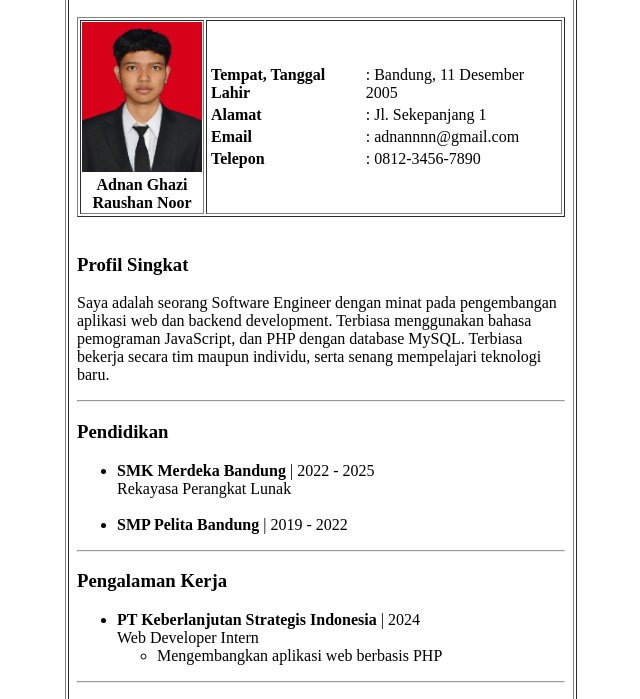
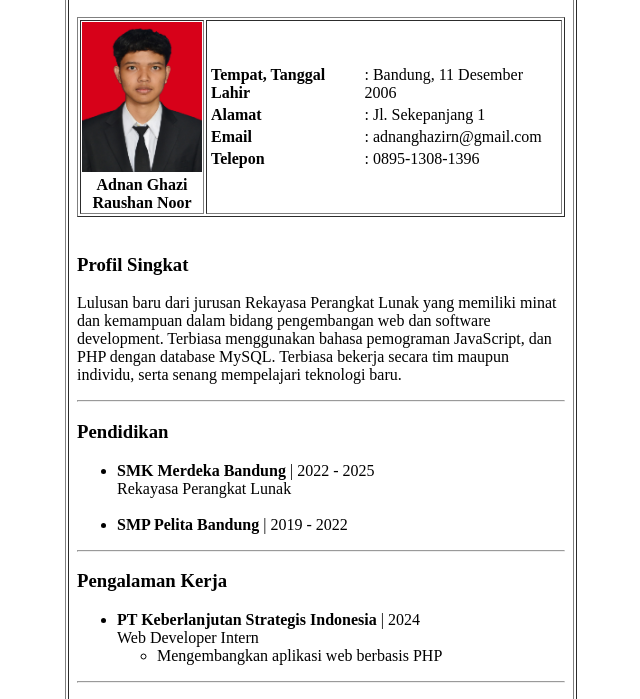
Before and after one commit to Adnngrn/cv_adnan, a plain HTML site: page index.html in a window 1280 px wide. Shown: the part 80-779 px from the top of the page, without its empty margins (319-959 px from the left). Drawn offline with Linux system fonts and the light colour scheme.

Commit message:
Update text

```diff
--- a/index.html
+++ b/index.html
@@ -22,7 +22,7 @@
                             <table width="100%">
                                 <tr>
                                     <td><b>Tempat, Tanggal Lahir</b></td>
-                                    <td>: Bandung, 11 Desember 2005</td>
+                                    <td>: Bandung, 11 Desember 2006</td>
                                 </tr>
                                 <tr>
                                     <td><b>Alamat</b></td>
@@ -30,11 +30,11 @@
                                 </tr>
                                 <tr>
                                     <td><b>Email</b></td>
-                                    <td>: adnannnn@gmail.com</td>
+                                    <td>: adnanghazirn@gmail.com</td>
                                 </tr>
                                 <tr>
                                     <td><b>Telepon</b></td>
-                                    <td>: 0812-3456-7890</td>
+                                    <td>: 0895-1308-1396</td>
                                 </tr>
                             </table>
                         </td>
@@ -45,7 +45,9 @@
 
                 <h3>Profil Singkat</h3>
                 <p>
-                    Saya adalah seorang Software Engineer dengan minat pada pengembangan aplikasi web dan backend development.
+                    Lulusan baru dari jurusan Rekayasa Perangkat Lunak yang
+                    memiliki minat dan kemampuan dalam bidang pengembangan
+                    web dan software development.
                     Terbiasa menggunakan bahasa pemograman JavaScript, dan PHP dengan database MySQL.
                     Terbiasa bekerja secara tim maupun individu, serta senang mempelajari teknologi baru.
                 </p>
```
